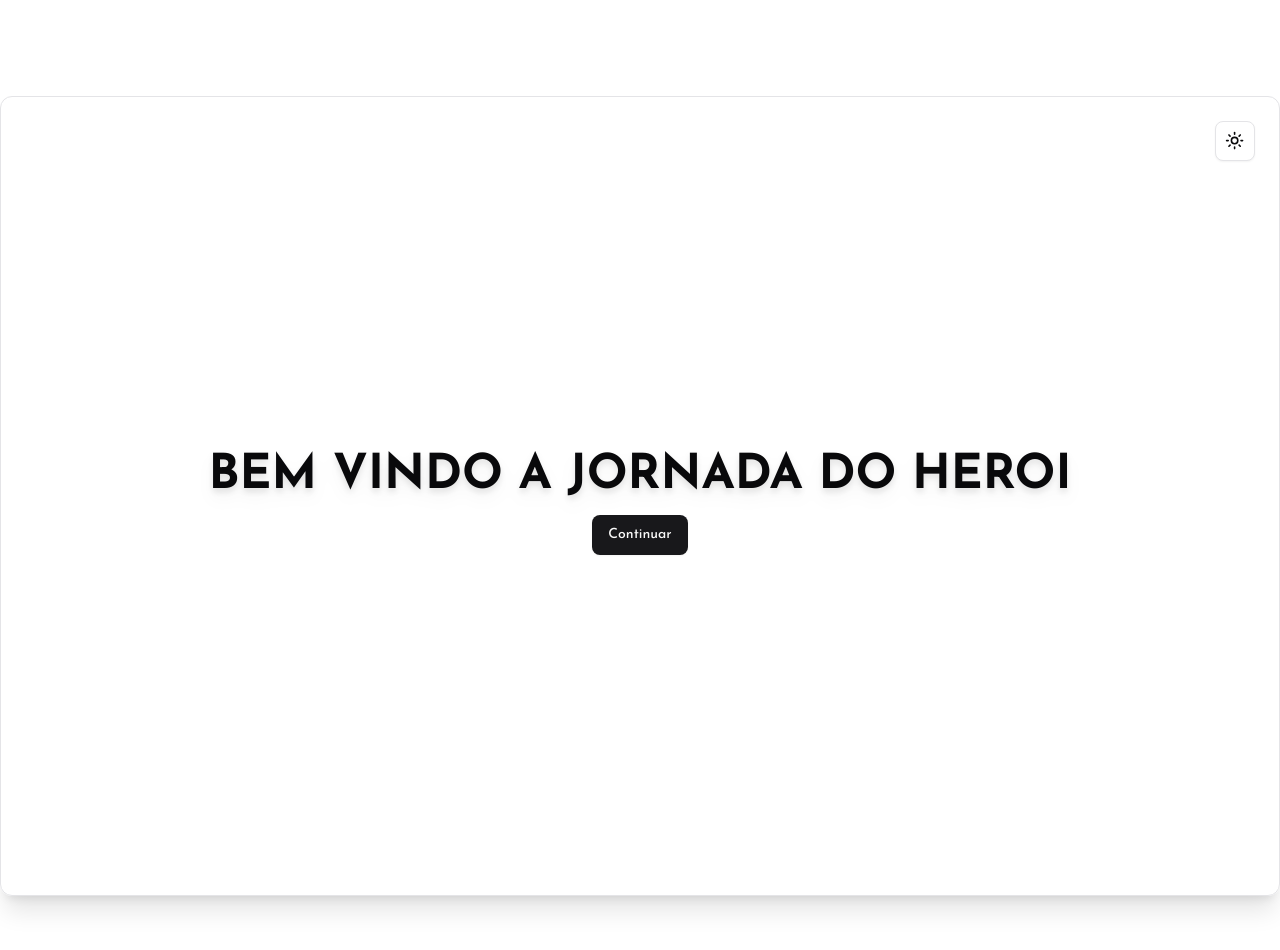
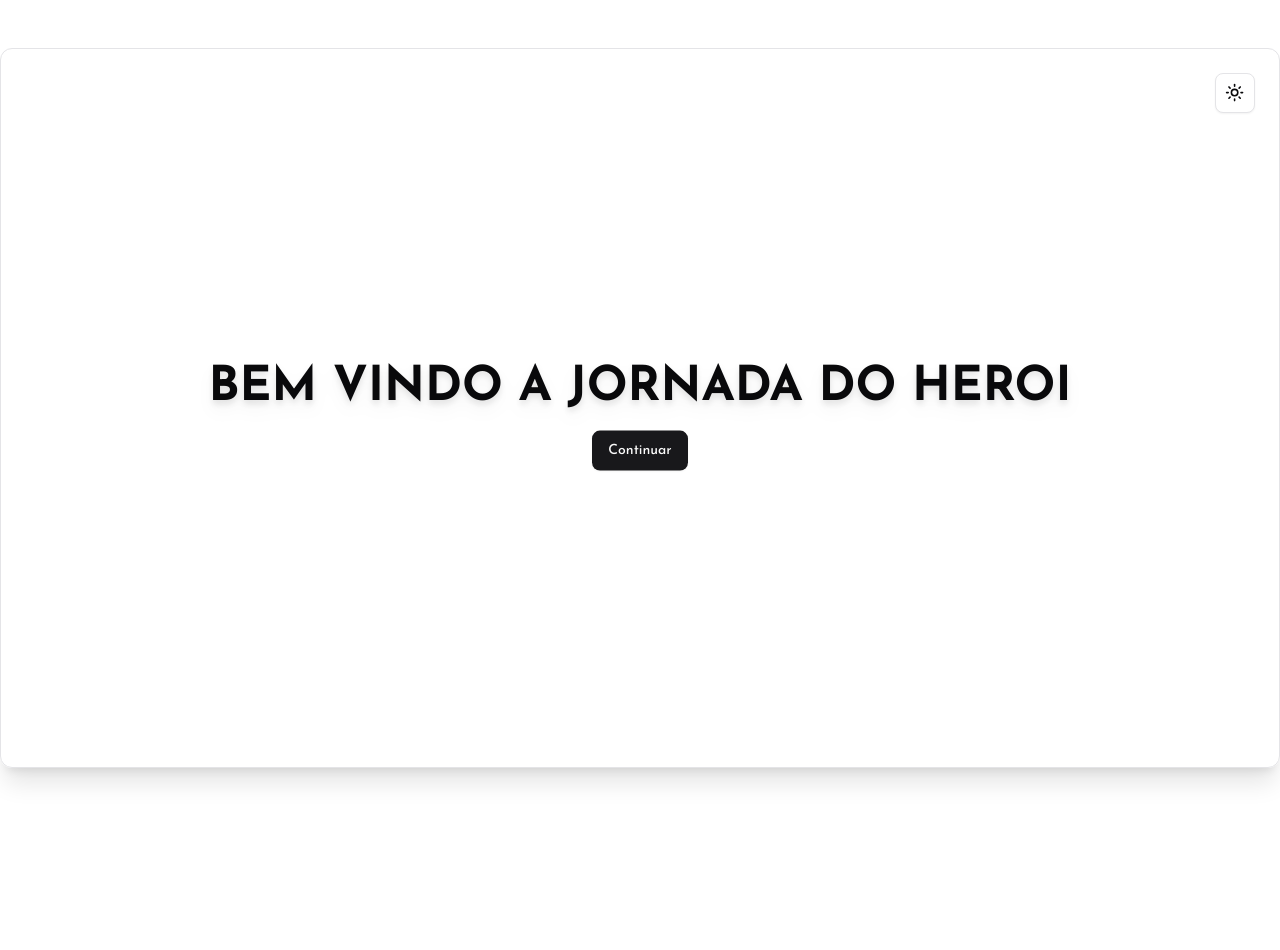
Before and after one commit to barrosgusta/jornada_do_heroi-azapfy, a Next.js app: page / in a window 1280 px wide. Shown: the top 950 px of the page. After the commit the page ends 816 px from the top, so only its background shows below. Built offline with nearby package versions, Linux system fonts and the light colour scheme.

Commit message:
Update container.tsx

```diff
--- a/components/ui/container.tsx
+++ b/components/ui/container.tsx
@@ -15,7 +15,7 @@ export default function Container({ children, className }: ContainerProps) {
             animate={{ opacity: 1, scale: 1  }}
             transition={{ duration: 0.3, ease: "easeOut" }}
             exit={{ opacity: 0, scale: 0.97 }}
-            className={cn("relative md:my-12 mx-auto max-w-7xl p-10 md:rounded-xl md:border h-full min-h-screen shadow-xl", className)}
+            className={cn("relative mx-auto max-w-7xl p-10 md:rounded-xl md:border h-full min-h-[90vh] shadow-xl", className)}
         >
             <div className="absolute top-0 right-0 m-6">
                 <ThemeToggle />
```
